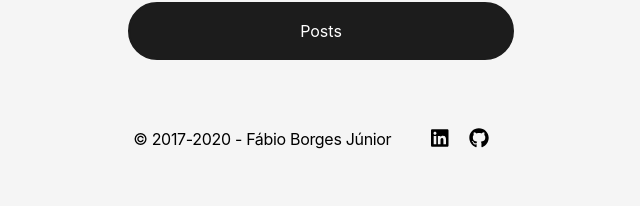
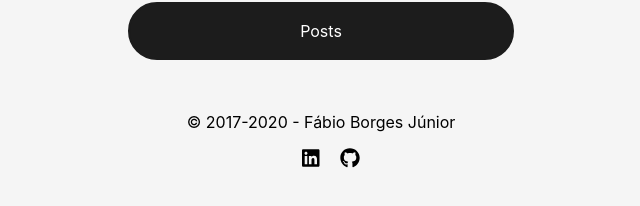
Before and after one commit to fabioborgesjr/fabioborgesjr.github.io, a React (Create React App) app: page / in a window 1280 px wide. Shown: the part 512-718 px from the top of the page, without its empty margins (319-959 px from the left). Built offline with nearby package versions, Linux system fonts and the light colour scheme.

Commit message:
refinement of footer styles

```diff
--- a/src/features/footer/Footer.scss
+++ b/src/features/footer/Footer.scss
@@ -1,15 +1,8 @@
 .footer {
   display: flex;
-  justify-content: center;
   align-items: center;
-  position: relative;
-  bottom: 0;
-  width: 100%;
   padding: 2em 0;
-  text-align: center;
-  letter-spacing: -.02em;
-  transition: all 300ms;
-  z-index: 111;
+  flex-direction: column;
 }
 
 .footer__list {
```
